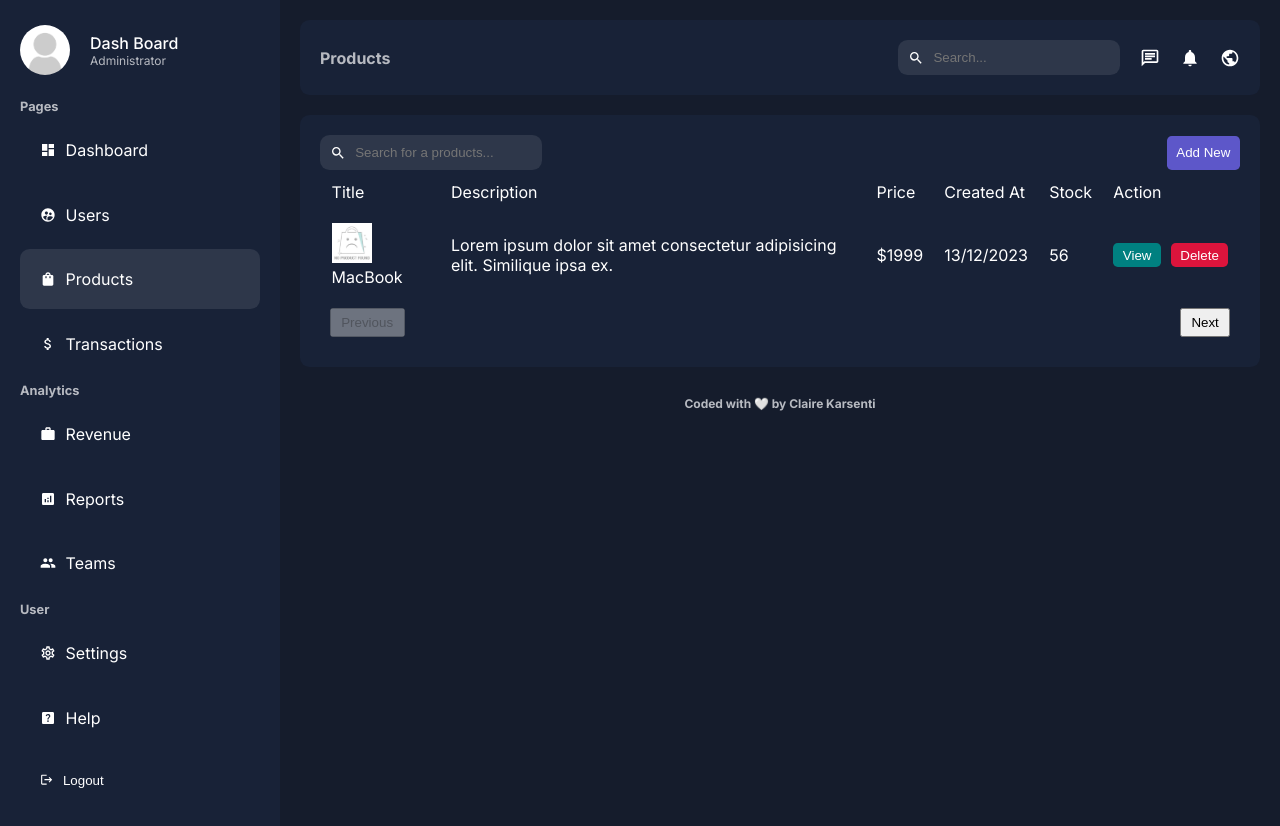
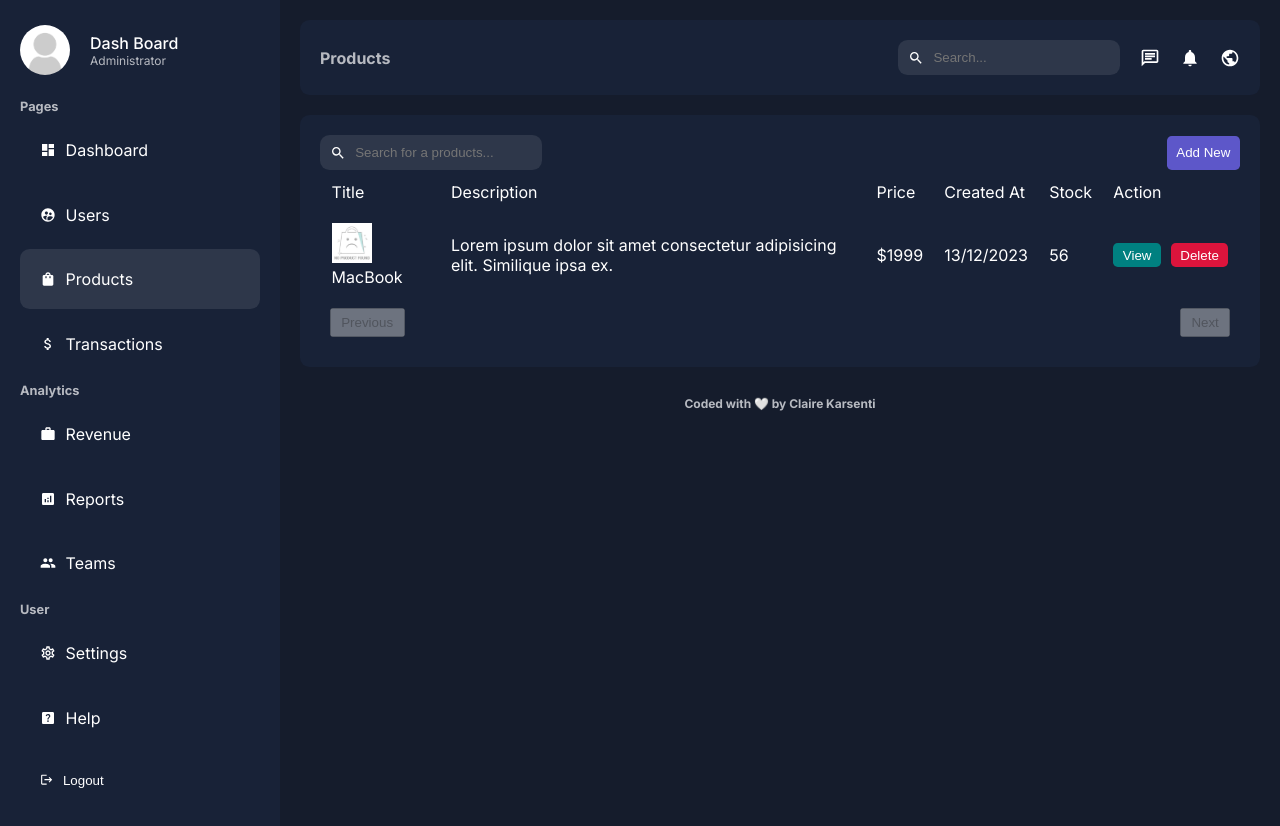
Before and after one commit to ClaireKarsenti/Dashboard, a Next.js app: page /dashboard/products in a window 1280 px wide. Built offline with nearby package versions, Linux system fonts and the light colour scheme.

Commit message:
Feat(users): add logic to next and prev buttons and replace url

```diff
--- a/app/dashboard/users/page.tsx
+++ b/app/dashboard/users/page.tsx
@@ -23,7 +23,7 @@
 export default async function UsersPage({ searchParams }: UsersPageProps) {
   const query = searchParams?.query || '';
   const page = searchParams?.page || 1;
-  const { users }: any = await fetchUsers({ query, page });
+  const { users, count }: any = await fetchUsers({ query, page });
 
   return (
     <div className={styles.container}>
@@ -85,7 +85,7 @@
           )}
         </tbody>
       </table>
-      <Pagination />
+      <Pagination count={count} />
     </div>
   );
 }
--- a/app/ui/dashboard/pagination/pagination.tsx
+++ b/app/ui/dashboard/pagination/pagination.tsx
@@ -1,12 +1,48 @@
+'use client';
+
 import styles from './pagination.module.css';
+import { usePathname, useRouter, useSearchParams } from 'next/navigation';
 
-const Pagination = () => {
+type PaginationProps = {
+  count: number;
+};
+
+const Pagination = ({ count }: PaginationProps) => {
+  const searchParams = useSearchParams();
+  const { replace } = useRouter();
+  const pathname = usePathname();
+
+  const page = searchParams.get('page') || '1';
+
+  const params = new URLSearchParams(searchParams);
+  const ITEM_PER_PAGE = 5;
+
+  const hasPrev = ITEM_PER_PAGE * (parseInt(page) - 1) > 0;
+  const hasNext = ITEM_PER_PAGE * (parseInt(page) - 1) + ITEM_PER_PAGE < count;
+
+  const handleChangePage = (type: 'prev' | 'next') => {
+    type === 'prev'
+      ? params.set('page', String(parseInt(page) - 1))
+      : params.set('page', String(parseInt(page) + 1));
+    replace(`${pathname}?${params}`);
+  };
+
   return (
     <div className={styles.container}>
-      <button className={styles.button} disabled>
+      <button
+        className={styles.button}
+        disabled={!hasPrev}
+        onClick={() => handleChangePage('prev')}
+      >
         Previous
       </button>
-      <button className={styles.button}>Next</button>
+      <button
+        className={styles.button}
+        disabled={!hasNext}
+        onClick={() => handleChangePage('next')}
+      >
+        Next
+      </button>
     </div>
   );
 };
```
Also changed, not shown: app/lib/data.ts (+6 -2 lines).
